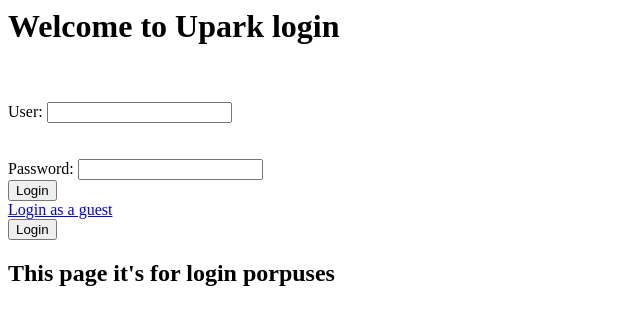
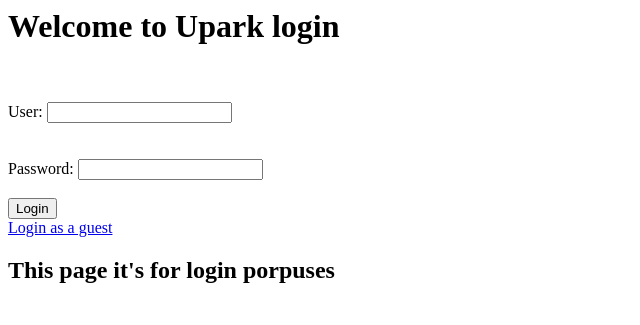
Before and after one commit to jmonto98/uPark, a Django app: page / in a window 1280 px wide. Shown: the top 325 px of the page, without its empty margins (0-640 px from the left). Run offline with Django 5.2, Linux system fonts and the light colour scheme.

Commit message:
Mejora login

```diff
--- a/uparkapp/templates/login.html
+++ b/uparkapp/templates/login.html
@@ -12,12 +12,12 @@
                 Password:
             </label>
             <input type="text" lass="form-control" name="pwd"/>
-        </div>
-        <button type="submit" class="btn btn-primary">Login</button>
+        </div><br>
+        <button type="submit" class="btn btn-primary">Login</button><br>
         <div class="mb-3">
             <a href="https://www.eafit.edu.co/" class = "btn btn-primary">Login as a guest </a>
         </div>
-        <button type="submit" class="btn btn-primary">Login</button>
+
 
     </form>
 <h2>This page  it's for login porpuses</h2>
```
